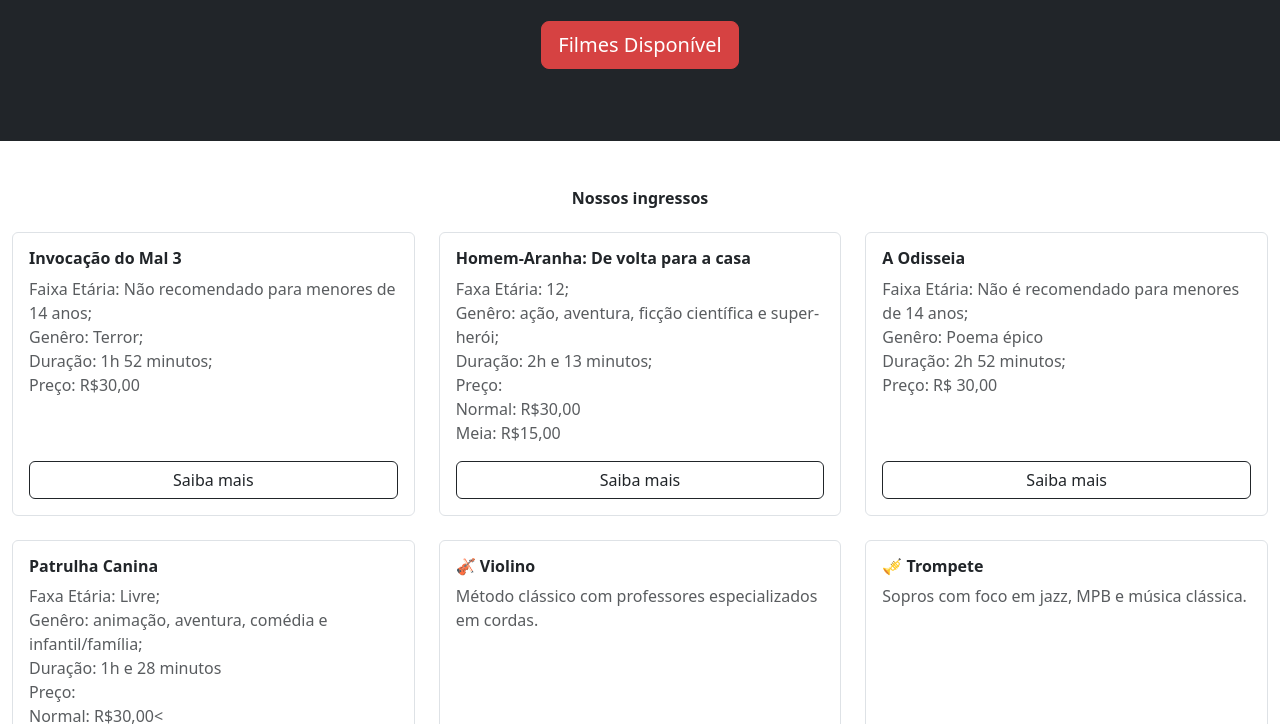
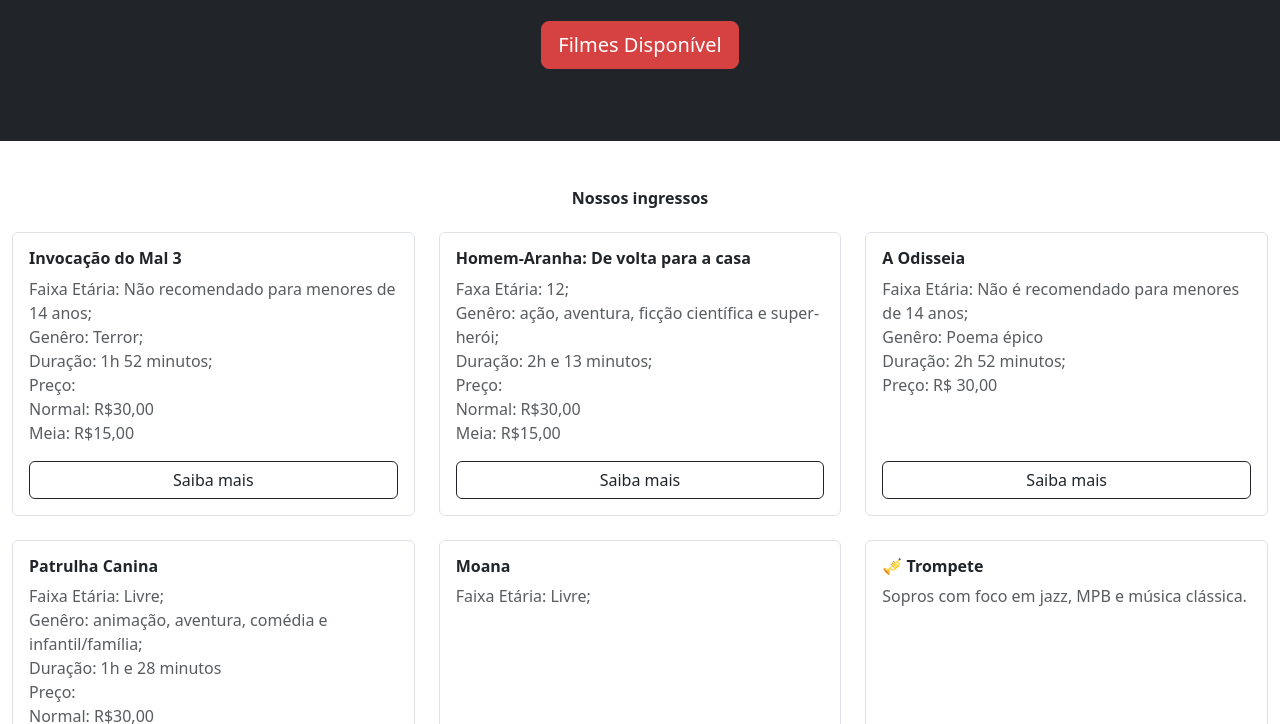
Before and after one commit to mi-hoppe/PROVA, a plain HTML site: page FilmesProjeto/index.html in a window 1280 px wide. Shown: the part 228-952 px from the top of the page. Drawn offline with nearby package versions, Linux system fonts and the light colour scheme.

Commit message:
terminando o html

```diff
--- a/FilmesProjeto/index.html
+++ b/FilmesProjeto/index.html
@@ -48,7 +48,7 @@
           <div class="card h-100 card-item border">
             <div class="card-body d-flex flex-column">
               <h5 class="card-title fw-bold">Invocação do Mal 3</h5>
-              <p class="card-text text-muted flex-grow-1">Faixa Etária: Não recomendado para menores de 14 anos;</br>Genêro: Terror;</br>Duração: 1h 52 minutos;</br>Preço: R$30,00</p>
+              <p class="card-text text-muted flex-grow-1">Faixa Etária: Não recomendado para menores de 14 anos;</br>Genêro: Terror;</br>Duração: 1h 52 minutos;</br>Preço:</br>Normal: R$30,00</br>Meia: R$15,00</p>
               <div class="mt-auto pt-3">
                 <a href="#" class="btn btn-outline-dark w-100">Saiba mais</a>
               </div>
@@ -84,7 +84,7 @@
           <div class="card h-100 card-item border">
             <div class="card-body d-flex flex-column">
               <h5 class="card-title fw-bold">Patrulha Canina </h5>
-              <p class="card-text text-muted flex-grow-1">Faxa Etária: Livre;</br> Genêro: animação, aventura, comédia e infantil/família;</br> Duração: 1h e 28 minutos</br>Preço:</br> Normal: R$30,00<</p>
+              <p class="card-text text-muted flex-grow-1">Faixa Etária: Livre;</br> Genêro: animação, aventura, comédia e infantil/família;</br> Duração: 1h e 28 minutos</br>Preço:</br> Normal: R$30,00</p>
               <div class="mt-auto pt-3">
                 <a href="#" class="btn btn-outline-dark w-100">Saiba mais</a>
               </div>
@@ -95,8 +95,8 @@
         <div class="col-12 col-md-6 col-lg-4">
           <div class="card h-100 card-item border">
             <div class="card-body d-flex flex-column">
-              <h5 class="card-title fw-bold">🎻 Violino</h5>
-              <p class="card-text text-muted flex-grow-1">Método clássico com professores especializados em cordas.</p>
+              <h5 class="card-title fw-bold">Moana</h5>
+              <p class="card-text text-muted flex-grow-1">Faixa Etária: Livre; </p>
               <div class="mt-auto pt-3">
                 <a href="#" class="btn btn-outline-dark w-100">Saiba mais</a>
               </div>
```
